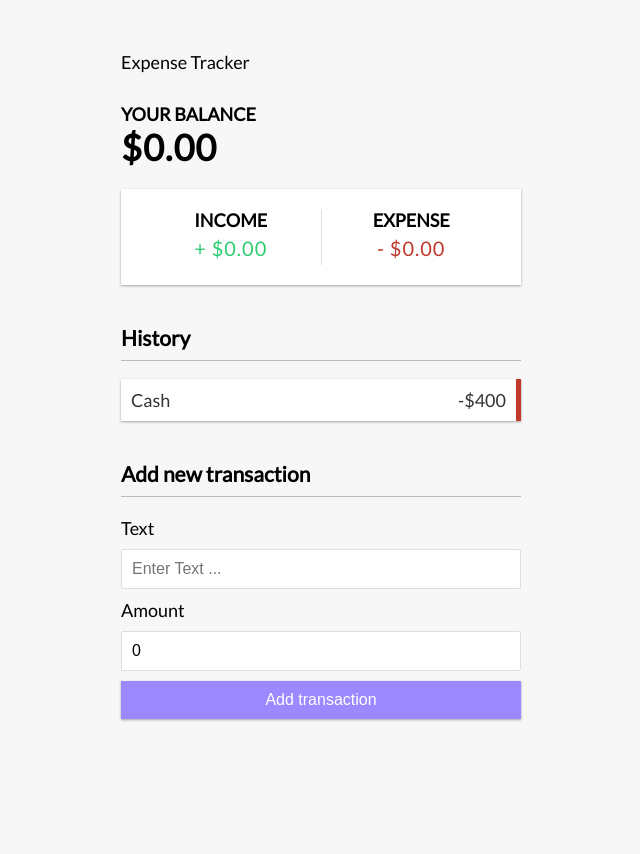
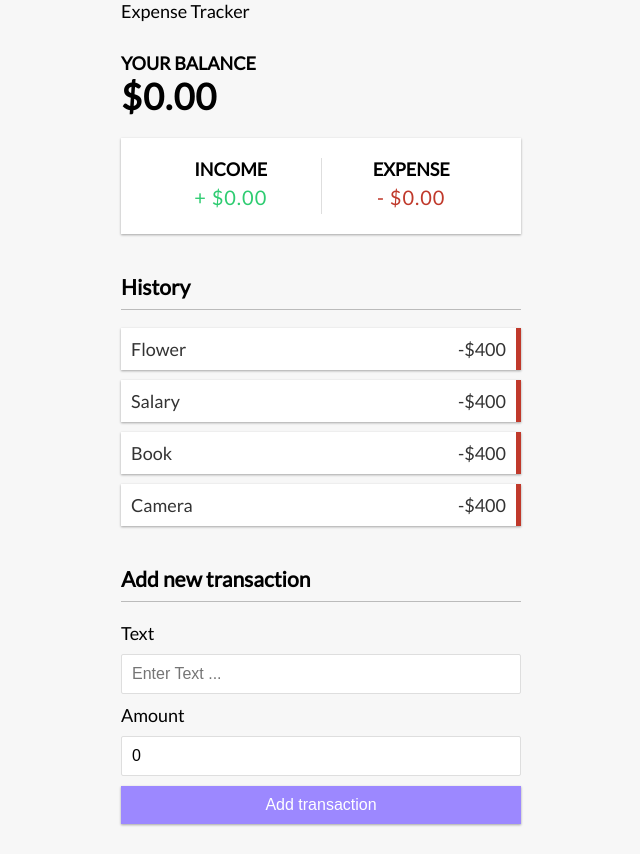
Before and after one commit to tusharchemate/expence-tracker, a React (Create React App) app: page / in a window 1280 px wide. Shown: the whole page, without its empty margins (319-959 px from the left). Before the commit the page ends 800 px from the top, so only its background shows below. Built offline with nearby package versions, Linux system fonts and the light colour scheme; the HTML template or start-up script is replaced by a standard one.

Commit message:
added transaction comp

```diff
--- /dev/null
+++ b/src/Transaction.js
@@ -0,0 +1,12 @@
+import React from 'react';
+
+const Transaction = ({ transaction }) => {
+  return (
+    <li className="minus">
+      {transaction.text} <span>-$400</span>{' '}
+      <button className="delete-btn">x</button>
+    </li>
+  );
+};
+
+export default Transaction;
--- a/src/TransactionList.js
+++ b/src/TransactionList.js
@@ -1,13 +1,16 @@
-import React from 'react';
+import React, { useContext } from 'react';
+import { GlobalContext } from './ context/GlobalState';
+import Transaction from './Transaction';
 
 const TransactionList = () => {
+  const { transactions } = useContext(GlobalContext);
   return (
     <>
       <h3>History</h3>
       <ul id="list" className="list">
-        <li className="minus">
-          Cash <span>-$400</span> <button className="delete-btn">x</button>
-        </li>
+        {transactions?.map((transaction) => (
+          <Transaction transaction={transaction} />
+        ))}
       </ul>
     </>
   );
```
